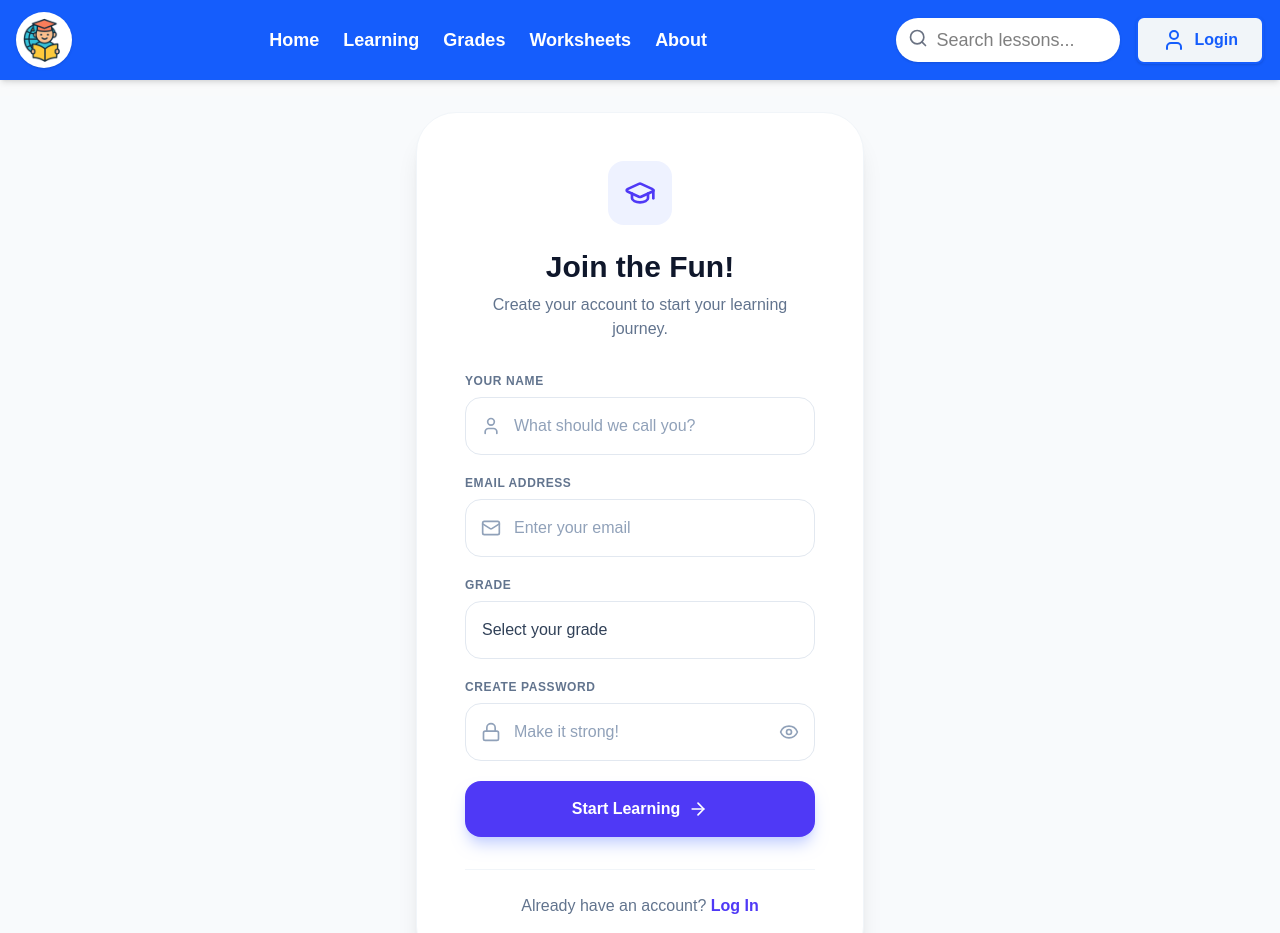
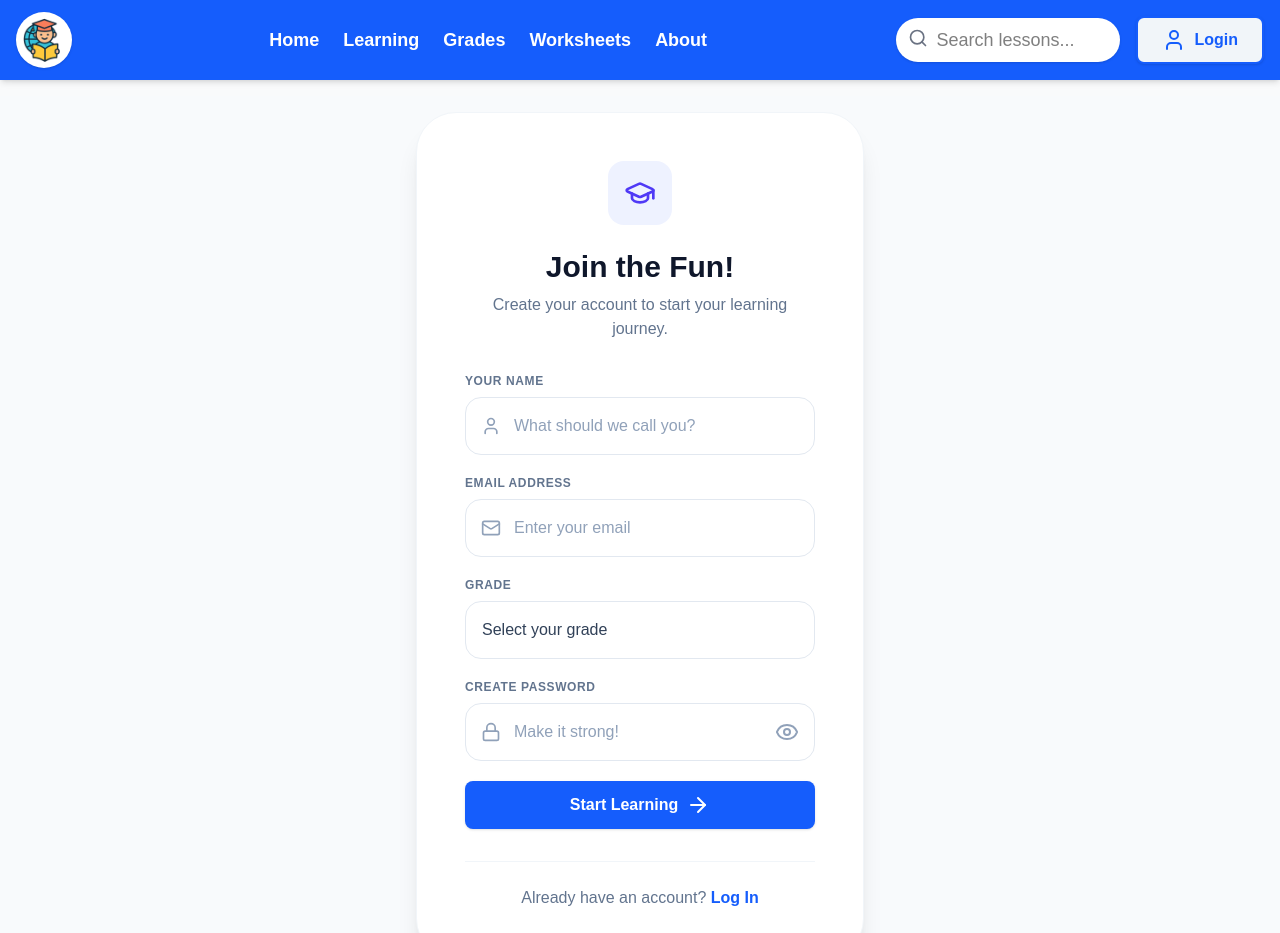
Before and after one commit to adhriton25/kidskillworld, a Next.js app: page /signup in a window 1280 px wide. Shown: the top 933 px of the page. Built offline with nearby package versions, Linux system fonts and the light colour scheme.

Commit message:
fix: button

```diff
--- a/app/reset-password/page.tsx
+++ b/app/reset-password/page.tsx
@@ -52,12 +52,9 @@ function ResetPasswordForm() {
         <p className="text-slate-500 mb-8">
           You can now log in with your new password.
         </p>
-        <button
-          onClick={() => router.push("/login")}
-          className="w-full bg-indigo-600 text-white font-bold py-4 rounded-2xl hover:bg-indigo-700 transition-all"
-        >
+        <Button onClick={() => router.push("/login")} className="w-full">
           Go to Login
-        </button>
+        </Button>
       </div>
     );
   }
@@ -92,13 +89,13 @@ function ResetPasswordForm() {
                 placeholder="••••••••"
                 className="w-full px-5 py-4 bg-slate-50 border border-slate-200 rounded-2xl focus:ring-2 focus:ring-indigo-500 outline-none transition-all"
               />
-              <button
+              <Button
                 type="button"
+                isLinkButton
                 onClick={() => setShowPass(!showPass)}
+                leftIcon={showPass ? <EyeOff /> : <Eye />}
                 className="absolute right-4 top-1/2 -translate-y-1/2 text-slate-400"
-              >
-                {showPass ? <EyeOff size={18} /> : <Eye size={18} />}
-              </button>
+              />
             </div>
             {errors.password && (
               <p className="text-red-500 text-xs mt-1">
--- a/app/signup/page.tsx
+++ b/app/signup/page.tsx
@@ -3,9 +3,18 @@
 import React, { useState } from "react";
 import { useForm } from "react-hook-form";
 import { zodResolver } from "@hookform/resolvers/zod";
-import { useRouter } from 'next/navigation';
-import { Eye, EyeOff, Mail, Lock, User, GraduationCap, ArrowRight } from "lucide-react";
+import { useRouter } from "next/navigation";
+import {
+  Eye,
+  EyeOff,
+  Mail,
+  Lock,
+  User,
+  GraduationCap,
+  ArrowRight,
+} from "lucide-react";
 import { SignUpInput, SignUpSchema } from "@/lib/schema";
+import { Button } from "@/components/Base/Button";
 
 export default function SignUpForm() {
   const router = useRouter();
@@ -32,7 +41,7 @@ export default function SignUpForm() {
         setServerMsg(result.error || "Signup failed.");
         return;
       }
-      router.push('/');
+      router.push("/");
     } catch (error) {
       setServerMsg("Something went wrong on the server.");
     }
@@ -46,13 +55,19 @@ export default function SignUpForm() {
           <GraduationCap className="text-indigo-600 w-8 h-8" />
         </div>
 
-        <h1 className="text-3xl font-bold text-slate-900 mb-2">Join the Fun!</h1>
-        <p className="text-slate-500 mb-8">Create your account to start your learning journey.</p>
+        <h1 className="text-3xl font-bold text-slate-900 mb-2">
+          Join the Fun!
+        </h1>
+        <p className="text-slate-500 mb-8">
+          Create your account to start your learning journey.
+        </p>
 
         <form onSubmit={handleSubmit(onSubmit)} className="space-y-5 text-left">
           {/* Name Field */}
           <div>
-            <label className="block text-xs font-bold text-slate-500 uppercase tracking-wider mb-2">Your Name</label>
+            <label className="block text-xs font-bold text-slate-500 uppercase tracking-wider mb-2">
+              Your Name
+            </label>
             <div className="relative">
               <User className="absolute left-4 top-1/2 -translate-y-1/2 text-slate-400 w-5 h-5" />
               <input
@@ -61,12 +76,18 @@ export default function SignUpForm() {
                 placeholder="What should we call you?"
               />
             </div>
-            {errors.name && <p className="text-red-500 text-xs mt-1 ml-2">{errors.name.message}</p>}
+            {errors.name && (
+              <p className="text-red-500 text-xs mt-1 ml-2">
+                {errors.name.message}
+              </p>
+            )}
           </div>
 
           {/* Email Field */}
           <div>
-            <label className="block text-xs font-bold text-slate-500 uppercase tracking-wider mb-2">Email Address</label>
+            <label className="block text-xs font-bold text-slate-500 uppercase tracking-wider mb-2">
+              Email Address
+            </label>
             <div className="relative">
               <Mail className="absolute left-4 top-1/2 -translate-y-1/2 text-slate-400 w-5 h-5" />
               <input
@@ -75,12 +96,18 @@ export default function SignUpForm() {
                 placeholder="Enter your email"
               />
             </div>
-            {errors.email && <p className="text-red-500 text-xs mt-1 ml-2">{errors.email.message}</p>}
+            {errors.email && (
+              <p className="text-red-500 text-xs mt-1 ml-2">
+                {errors.email.message}
+              </p>
+            )}
           </div>
 
           {/* Grade Dropdown (New Mandatory Field) */}
           <div>
-            <label className="block text-xs font-bold text-slate-500 uppercase tracking-wider mb-2">Grade</label>
+            <label className="block text-xs font-bold text-slate-500 uppercase tracking-wider mb-2">
+              Grade
+            </label>
             <div className="relative">
               <select
                 {...register("grade")}
@@ -88,16 +115,24 @@ export default function SignUpForm() {
               >
                 <option value="">Select your grade</option>
                 {[1, 2, 3, 4, 5, 6].map((g) => (
-                  <option key={g} value={g}>Grade {g}</option>
+                  <option key={g} value={g}>
+                    Grade {g}
+                  </option>
                 ))}
               </select>
             </div>
-            {errors.grade && <p className="text-red-500 text-xs mt-1 ml-2">{errors.grade.message}</p>}
+            {errors.grade && (
+              <p className="text-red-500 text-xs mt-1 ml-2">
+                {errors.grade.message}
+              </p>
+            )}
           </div>
 
           {/* Password Field */}
           <div>
-            <label className="block text-xs font-bold text-slate-500 uppercase tracking-wider mb-2">Create Password</label>
+            <label className="block text-xs font-bold text-slate-500 uppercase tracking-wider mb-2">
+              Create Password
+            </label>
             <div className="relative">
               <Lock className="absolute left-4 top-1/2 -translate-y-1/2 text-slate-400 w-5 h-5" />
               <input
@@ -106,35 +141,46 @@ export default function SignUpForm() {
                 className="w-full pl-12 pr-12 py-4 bg-white border border-slate-200 rounded-2xl focus:ring-2 focus:ring-indigo-500 outline-none transition-all placeholder:text-slate-400"
                 placeholder="Make it strong!"
               />
-              <button
+              <Button
                 type="button"
+                isLinkButton
+                leftIcon={showPassword ? <EyeOff /> : <Eye />}
                 onClick={() => setShowPassword(!showPassword)}
                 className="absolute right-4 top-1/2 -translate-y-1/2 text-slate-400 hover:text-slate-600"
-              >
-                {showPassword ? <EyeOff size={20} /> : <Eye size={20} />}
-              </button>
+              />
             </div>
-            {errors.password && <p className="text-red-500 text-xs mt-1 ml-2">{errors.password.message}</p>}
+            {errors.password && (
+              <p className="text-red-500 text-xs mt-1 ml-2">
+                {errors.password.message}
+              </p>
+            )}
           </div>
-
-          <button
+          <Button
             type="submit"
             disabled={isSubmitting}
-            className="w-full bg-indigo-600 hover:bg-indigo-700 text-white font-bold py-4 rounded-2xl shadow-lg shadow-indigo-200 flex items-center justify-center gap-2 transition-all active:scale-95 disabled:opacity-70"
+            rightIcon={<ArrowRight />}
+            mode={isSubmitting ? "loading" : "button"}
+            className="w-full"
           >
-            {isSubmitting ? "Loading..." : "Start Learning"}
-            <ArrowRight size={20} />
-          </button>
+            Start Learning
+          </Button>
         </form>
 
         <div className="mt-8 pt-6 border-t border-slate-100">
           <p className="text-slate-500 font-medium">
-            Already have an account? <span className="text-indigo-600 cursor-pointer font-bold">Log In</span>
+            Already have an account?{" "}
+            <Button isLinkButton href="/login">
+              Log In
+            </Button>
           </p>
           {/* <div className="mt-4 inline-flex items-center gap-1 bg-slate-50 px-4 py-2 rounded-full text-[10px] font-bold text-slate-400 uppercase tracking-tighter">
             ✨ 100% Free & Safe for Kids
           </div> */}
-          {serverMsg && <p className="mt-4 text-sm font-medium text-indigo-600">{serverMsg}</p>}
+          {serverMsg && (
+            <p className="mt-4 text-sm font-medium text-indigo-600">
+              {serverMsg}
+            </p>
+          )}
         </div>
       </div>
     </div>
```
